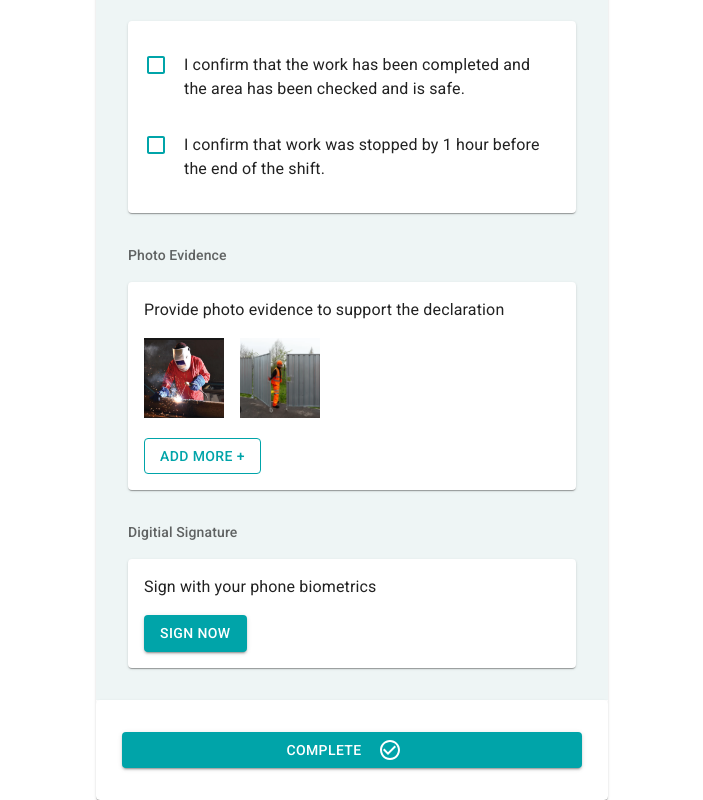
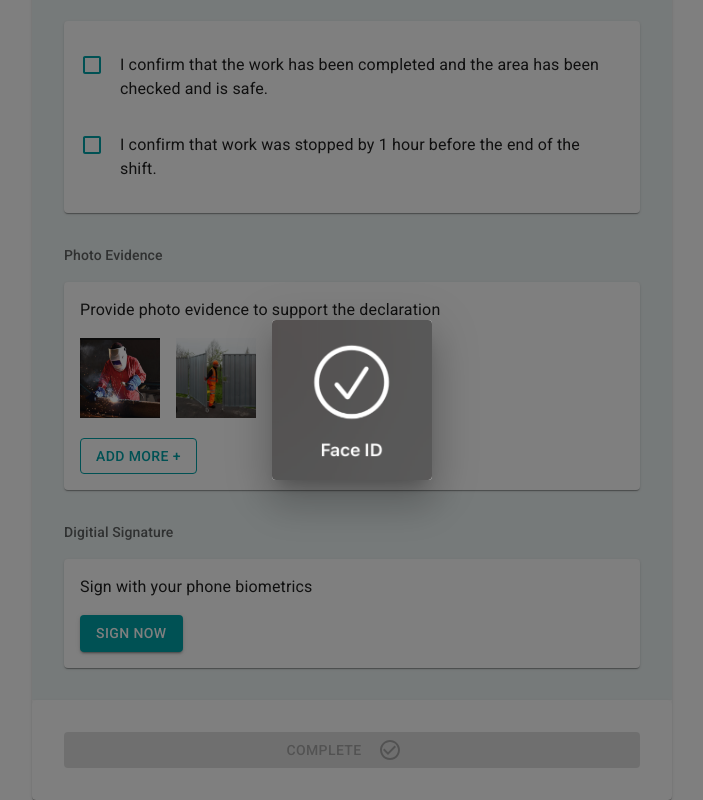
Before and after one commit to Catherinen29/skunkworks, a React (Create React App) app: page /signpermit in a window 1280 px wide. Both pictures are taken after a click on the button "SIGN NOW". Shown: the part 260-1060 px from the top of the page, without its empty margins (288-991 px from the left). Built offline with nearby package versions, Linux system fonts and the light colour scheme.

Commit message:
Add faux face verification. Add create permit signed confirmation element.

```diff
--- a/src/components/mobView.js/SignPermit.js
+++ b/src/components/mobView.js/SignPermit.js
@@ -1,11 +1,14 @@
-import { Alert, AppBar, Box, Button, Card, CardMedia, Checkbox, Toolbar, Typography } from "@mui/material";
+import { Alert, AppBar, Avatar, Box, Button, Card, CardMedia, Checkbox,
+    Dialog, Modal, Toolbar, Typography } from "@mui/material";
+// import Modal from '@mui/material/Modal';
 import { useNavigate } from "react-router-dom";
 import ArrowBackIcon from '@mui/icons-material/ArrowBack';
 import CheckCircleOutlineIcon from '@mui/icons-material/CheckCircleOutline';
-import Fade from '@mui/material/Fade';
-import { Check, CheckBox } from "@mui/icons-material";
+import CheckCircleIcon from '@mui/icons-material/CheckCircle'
 import weld_mask from '../../weld_mask.png'
 import health_safety from '../../health_safety.png'
+import face_id from '../../face_id.png'
+import james from '../../james.png'
 import { useState } from "react";
 
 export default function SignPermit() {
@@ -17,24 +20,34 @@ const check1 = () => {
 
 
 const [signed, setSigned] = useState(false)
+const [timer, setTimer] = useState(null)
+const [alertVisible, setAlertVisible] = useState(false)
 const handleSigning = () => {
+    setAlertVisible(true)
+    setTimer(
+        setTimeout(() => {
+            setAlertVisible(false)
             setSigned(true)
-    setAlertVisible(true)
+        }, 3000)
+    )
 }
-const [alertVisible, setAlertVisible] = useState(false)
+const handleClose = () => {
+    setAlertVisible(false)
+ }
 
 return (
-    // <Box sx={{display: 'flex', alignItems: 'center', width: '50%'}}>
-        <Card sx={{width: '40%', display: 'flex', flexDirection:'column', m: 'auto'}}>
+
+        <Card sx={{width: '50%', display: 'flex', flexDirection:'column', m: 'auto',
+            justifyContent: 'center', alignItems: 'center'}}>
+
+
         {/* Toolbar */}
-        <Box sx={{height: '4rem', bgcolor: '#04535f', color: 'white',
+        <Box sx={{height: '4rem', width: '100%', bgcolor: '#04535f', color: 'white',
         display: 'flex', alignItems: 'center', boxShadow: 5}}>
-
             <Button onClick={() => navigate('/permits')} sx={{color: 'white'}}>
                 <ArrowBackIcon />
             </Button>
             <Typography>Task</Typography>
-
         </Box>
 
         <Box sx={{bgcolor: '#eef5f5'}}>
@@ -85,11 +98,11 @@ return (
                         sx={{borderColor: '#00a4a9', color: '#00a4a9'}}>
                         ADD MORE +</Button>
                 </Card>
-
             </Box>
 
 
             {/* Signature */}
+            {!signed &&
             <Box sx={{m: '2rem'}}>
                 <Typography sx={{fontSize: 14, fontWeight: 500, color: 'rgba(0, 0, 0, 0.6)', my: '1rem'}}>Digitial Signature</Typography>
                 <Card sx={{p: '1rem'}}>
@@ -99,18 +112,53 @@ return (
                         SIGN NOW </Button>
                 </Card>
             </Box>
+            }
 
+            {/* Face ID popup */}
+            <Dialog open={alertVisible} onClose={handleClose}>
+                <Box component='img' src={face_id}
+                    sx={{color: 'white',
+                    width: '10rem', height: '10rem',
+                    display: 'flex', flexDirection: 'column',
+                    justifyContent: 'center', alignItems: 'center',
+                    bgcolor: 'rgba(87, 87, 87)'
+                    }}>
+                </Box>
+            </Dialog>
+
+
+            {/* Signed */}
+            {signed &&
+            <Box sx={{m: '2rem'}}>
+                <Typography sx={{fontSize: 14, fontWeight: 500, color: 'rgba(0, 0, 0, 0.6)', my: '1rem'}}>Digitial Signature</Typography>
+                <Card sx={{p: '1rem'}}>
+                    <Typography>Signed</Typography>
+                    <Box sx={{display: 'flex', flexDirection: 'row', alignItems: 'center'}}>
+                        <Avatar src={james} />
+                        <Box sx={{mx: '1rem', my: '0.5rem'}}>
+                            <Typography>James Worthington</Typography>
+                            <Typography
+                                sx={{color: 'green', display: 'flex', alignItems: 'center', fontSize: 12}}>
+                                <CheckCircleIcon sx={{color: 'green', height: '1rem', width: '1rem', mr: '0.5rem'}} />
+                                Verified
+                            </Typography>
+                        </Box>
+                    </Box>
+                </Card>
+            </Box>
+            }
 
         </Box>
 
+
+
         <Card disableElevation
-                sx={{display: 'flex', flexDirection:'column', justifyContent: 'stretch',
+            sx={{display: 'flex', flexDirection:'column', width: '100%',
             alignItems: 'center', pt: '2rem', pb: '2rem'}}>
             <Button variant='contained' disabled={signed === false}
                 sx={{bgcolor:'#00a4a9', width: '90%'}}>COMPLETE <CheckCircleOutlineIcon sx={{mx: '1rem'}} /></Button>
         </Card>
 </Card>
 
-
 )
 }
```
Also changed, not shown: src/face_id.png (added), src/james.png (added). Lines whose indentation alone changed are shown as unchanged.
